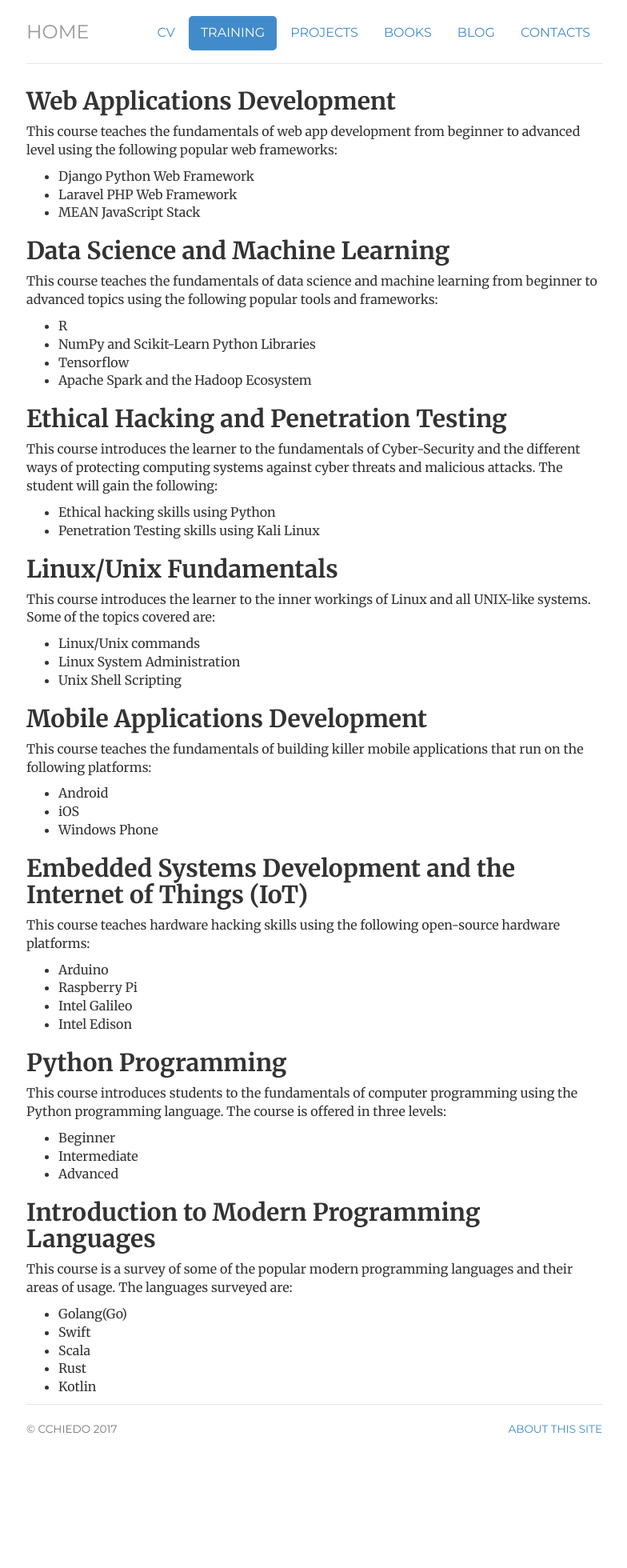
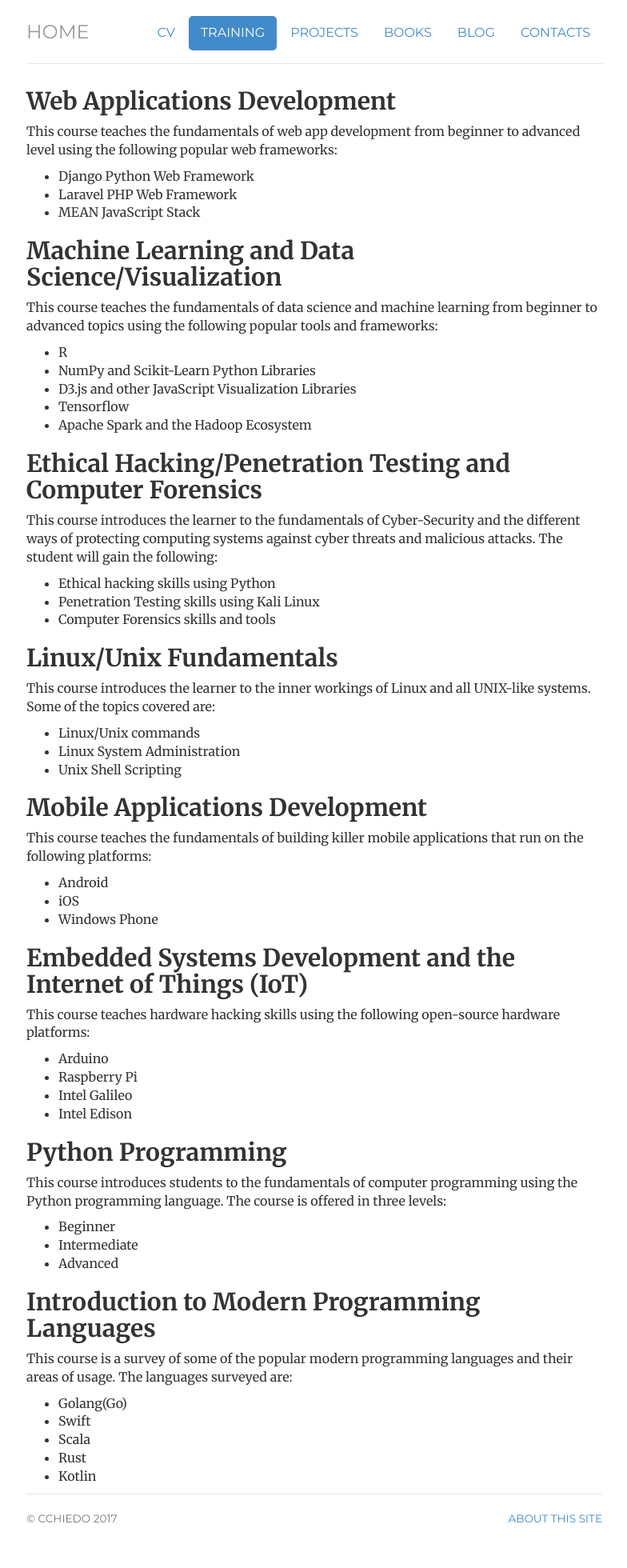
Before and after one commit to theafricanengineer/theafricanengineer.github.io, a Jekyll site: the page built from training/index.html, in a window 1280 px wide. Shown: the whole page at 80% size, without its empty margins (247-1031 px from the left). Built offline with Jekyll 4.4.1, drawn with Linux system fonts in a browser that asks for light colours; before the commit the page ends 1848 px from its top, so only the background shows below that.

Commit message:
update training/index.html file

```diff
--- a/training/index.html
+++ b/training/index.html
@@ -19,21 +19,23 @@ description: Current CV for Chrispine Chiedo, a Consultant, Technical Trainer, S
 	</ul>
 	</p>
 
-	<h2>Data Science and Machine Learning</h2>
+	<h2>Machine Learning and Data Science/Visualization</h2>
 	<p>This course teaches the fundamentals of data science and machine learning from beginner to advanced topics using the following popular tools and frameworks:
 	<ul>
 		<li>R</li>
 		<li>NumPy and Scikit-Learn Python Libraries</li>
+		<li>D3.js and other JavaScript Visualization Libraries</li>
 		<li>Tensorflow</li>
 		<li>Apache Spark and the Hadoop Ecosystem</li>
 	</ul>
 	</p>
 
-	<h2>Ethical Hacking and Penetration Testing</h2>
+	<h2>Ethical Hacking/Penetration Testing and Computer Forensics</h2>
 	<p>This course introduces the learner to the fundamentals of Cyber-Security and the different ways of protecting computing systems against cyber threats and malicious attacks. The student will gain the following:
 	<ul>
 		<li>Ethical hacking skills using Python</li>
 		<li>Penetration Testing skills using Kali Linux</li>
+		<li>Computer Forensics skills and tools</li>
 	</ul>
 	</p>
 
```
